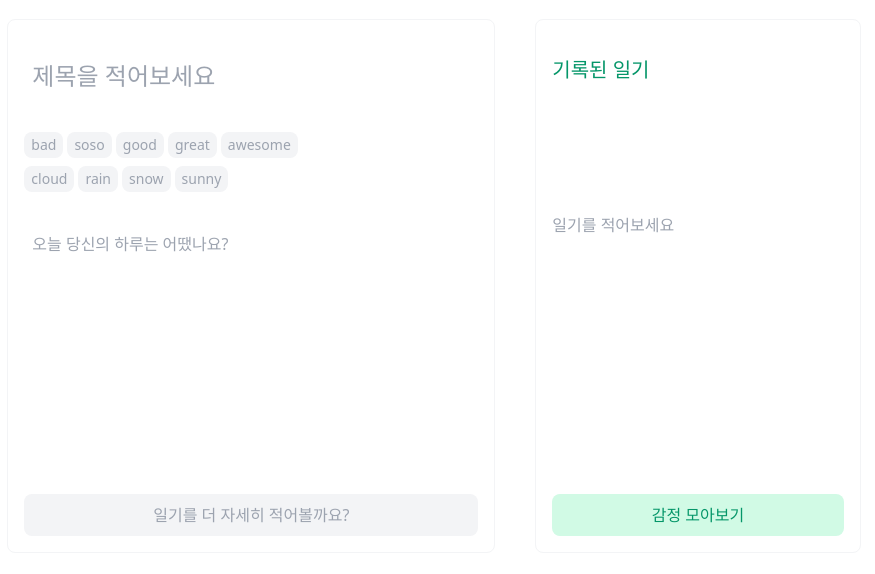
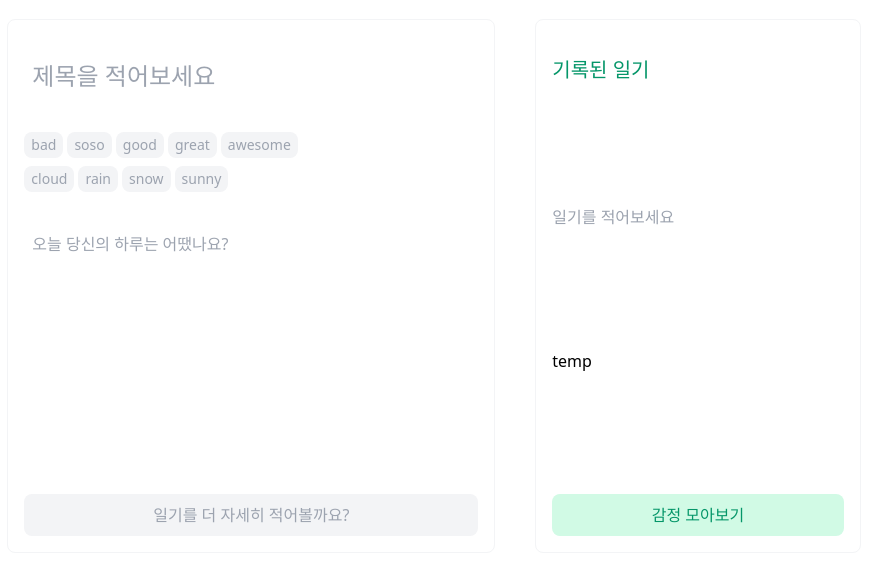
Before and after one commit to yugenius0213/GDSC-SPACE-STUDY-ASSIGNMENT-VER2, a React (Vite) app in the folder SoWon/react-ts/: page / in a window 1280 px wide. Shown: the part 114-688 px from the top of the page, without its empty margins (206-1081 px from the left). Built offline with nearby package versions, Linux system fonts and the light colour scheme.

Commit message:
feat: add DiaryCard component (#24)

```diff
--- a/SoWon/react-ts/src/app/page.tsx
+++ b/SoWon/react-ts/src/app/page.tsx
@@ -2,6 +2,7 @@ import { useState, useEffect, MouseEvent } from 'react'
 import { Diary } from '../interface/diary'
 import { Link } from 'react-router-dom'
 import { Button } from '../components/Button'
+import DiaryCard from '../components/diary/DiaryCard'
 
 const DiaryWriter = () => {
     const [title, setTitle] = useState<string>('')
@@ -87,10 +88,6 @@ const DiaryWriter = () => {
     )
 }
 
-const DiaryCard = () => {
-    return <h1></h1>
-}
-
 const DiaryHistory = () => {
     return (
         <div className="w-full flex flex-col items-start gap-4 p-4 justify-between rounded-lg bg-white border border-gray-100 h-2/3 min-h-[20rem]">
--- /dev/null
+++ b/SoWon/react-ts/src/components/diary/DiaryCard.tsx
@@ -0,0 +1,8 @@
+import { Link } from 'react-router-dom'
+
+const DiaryCard = () => {
+    const id = 1
+    return <Link to={`/detail/:${id}`}>temp</Link>
+}
+
+export default DiaryCard
```
